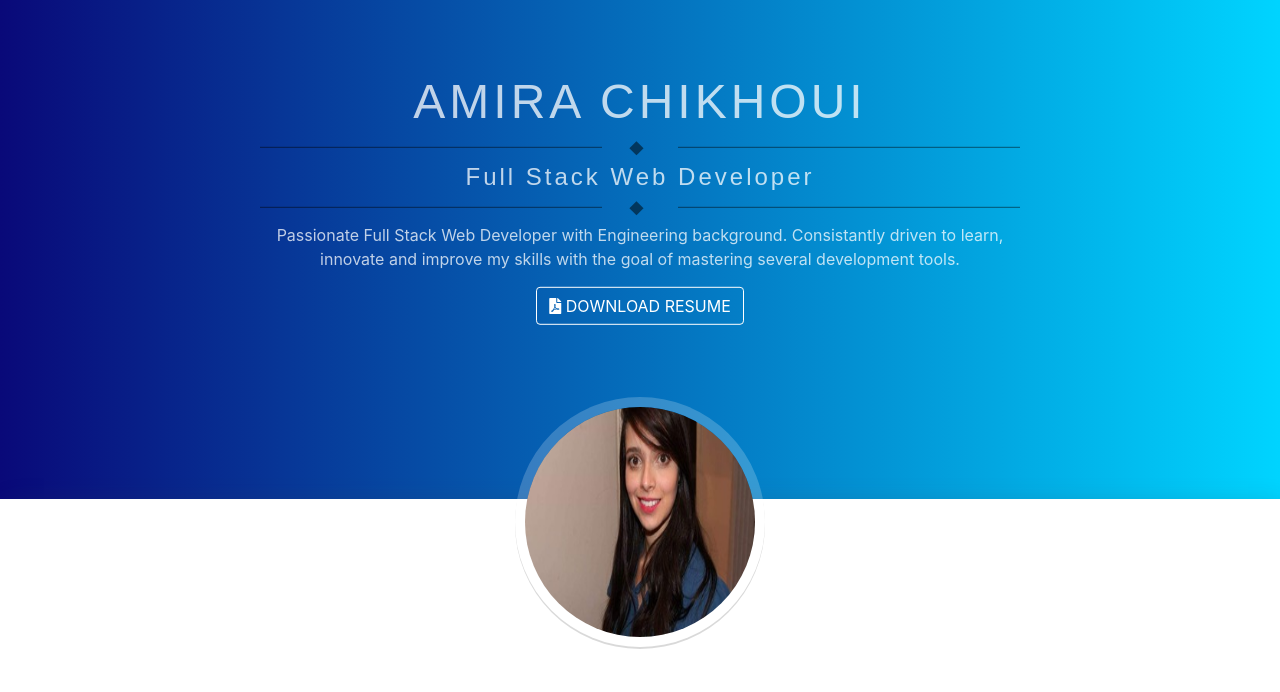
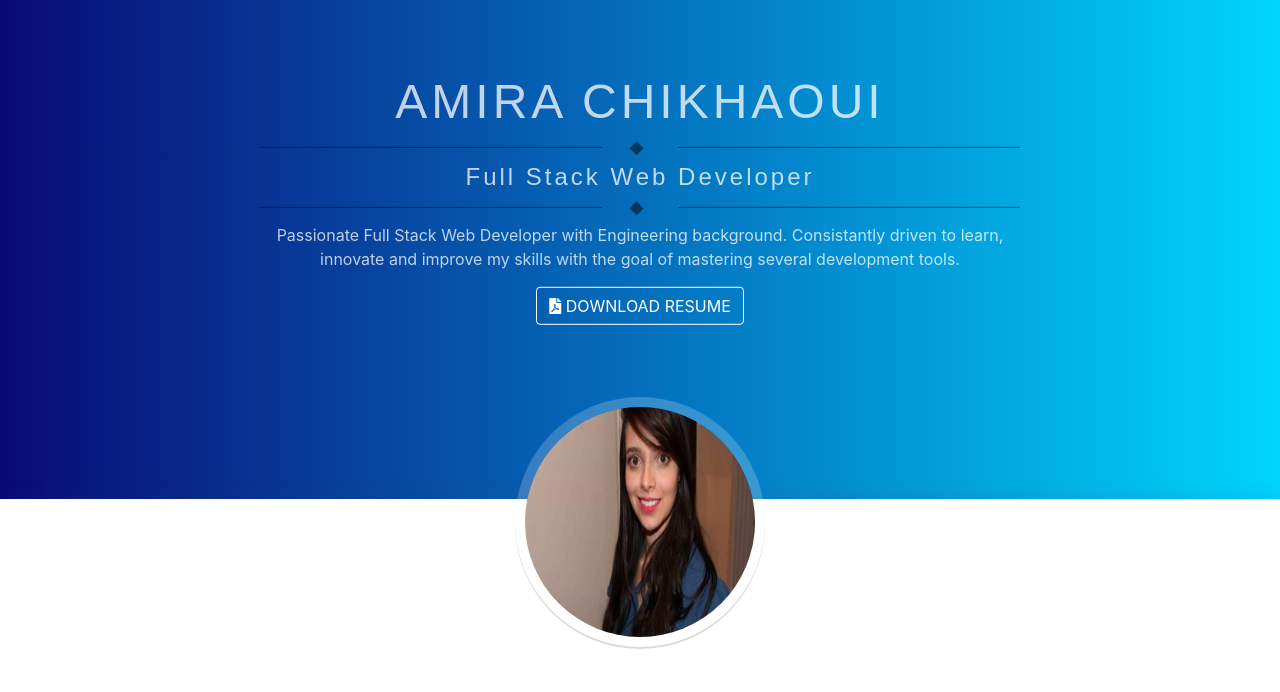
Before and after one commit to amira07hafnaoui/Portfolio-2, a plain HTML site: page index.html in a window 1280 px wide. Shown: the part 101-793 px from the top of the page. Drawn offline with nearby package versions, Linux system fonts and the light colour scheme.

Commit message:
Update index.html

```diff
--- a/index.html
+++ b/index.html
@@ -62,7 +62,7 @@
 
 	<section class="section-feature">
 		<div class="intro-description text-center">
-			<h1 class="my-name header-divider text-uppercase">Amira chikhoui </h1>
+			<h1 class="my-name header-divider text-uppercase">Amira chikhaoui </h1>
 			<h4 class="my-position header-divider ">Full Stack Web Developer </h4>
 			<p>Passionate Full Stack Web Developer with Engineering background. Consistantly driven to learn, innovate
 				and
```
